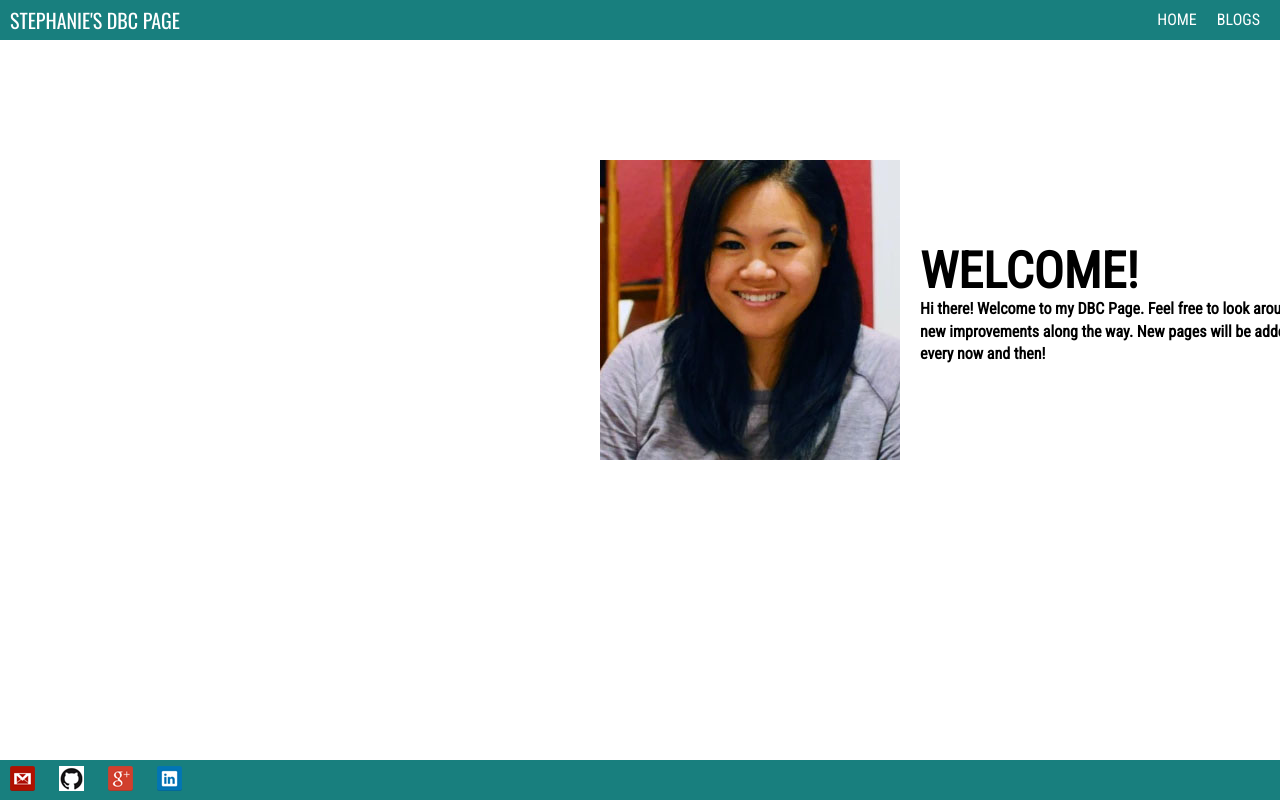
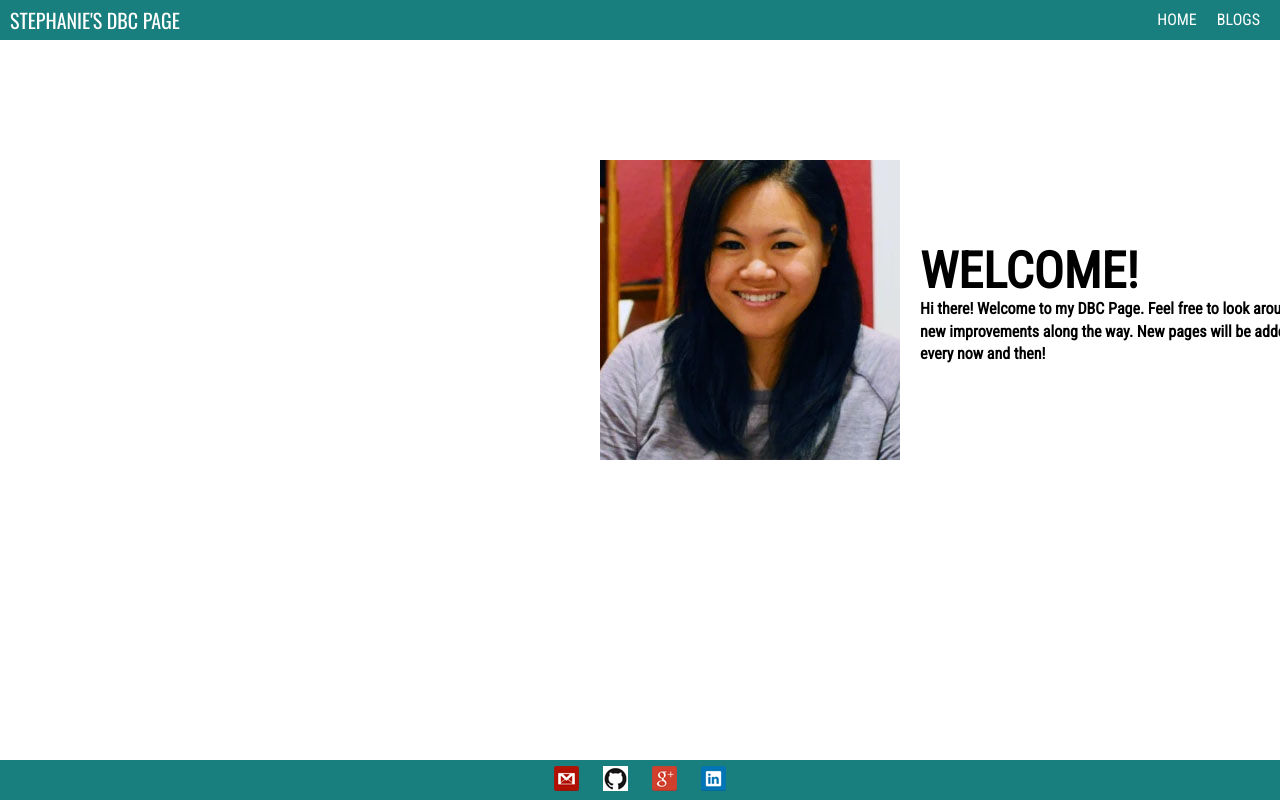
Before and after one commit to steppinlo/steppinlo.github.io, a plain HTML site: page index.html in a window 1280 px wide. Shown: the top 800 px of the page. Drawn offline with nearby package versions, Linux system fonts and the light colour scheme.

Commit message:
fixed footer

```diff
--- a/stylesheets/default.css
+++ b/stylesheets/default.css
@@ -89,6 +89,7 @@ h2 {
 	left: 0;
 	margin-right: auto;
 	margin-left: auto;
+	width: 192px;
 
 }
 
@@ -99,6 +100,6 @@ h2 {
 	left: 0;
 	right: 0;
 	background-color: #187F7E;
-	position: absolute;
+	position: fixed;
 	z-index: 0;
 }
```
